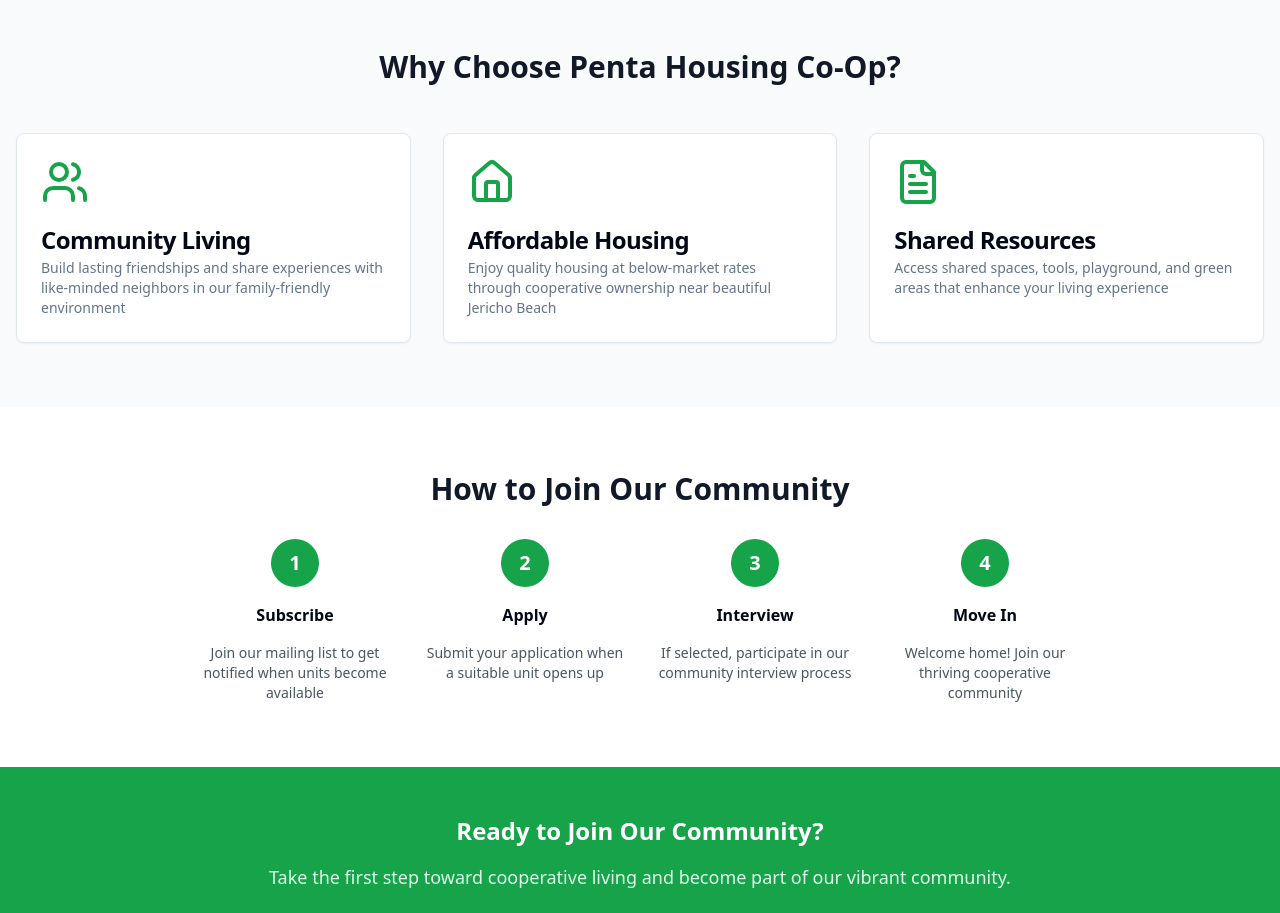
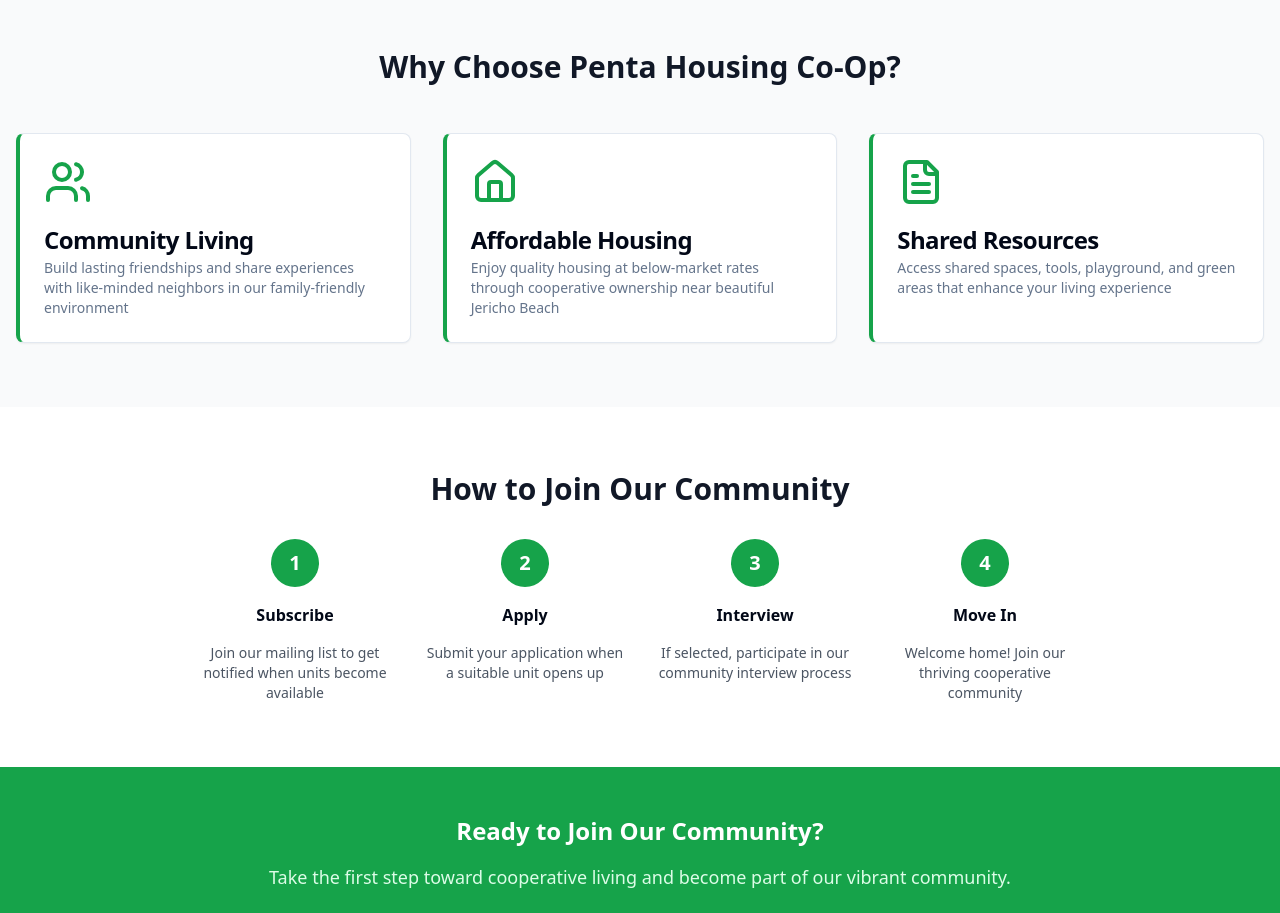
Before and after one commit to redwheeler3/penta-hub-coop-connect, a React (Vite) app: page /members in a window 1280 px wide. Shown: the part 960-1873 px from the top of the page. Built offline with nearby package versions, Linux system fonts and the light colour scheme.

Commit message:
Make homepage blocks less clickable

```diff
--- a/src/pages/Index.tsx
+++ b/src/pages/Index.tsx
@@ -74,7 +74,7 @@ const Index = () => {
             Why Choose Penta Housing Co-Op?
           </h3>
           <div className="grid md:grid-cols-3 gap-8">
-            <Card className="hover:shadow-lg transition-shadow">
+            <Card className="border-l-4 border-l-green-600">
               <CardHeader>
                 <Users className="h-12 w-12 text-green-600 mb-4" />
                 <CardTitle>Community Living</CardTitle>
@@ -84,7 +84,7 @@ const Index = () => {
               </CardHeader>
             </Card>
 
-            <Card className="hover:shadow-lg transition-shadow">
+            <Card className="border-l-4 border-l-green-600">
               <CardHeader>
                 <Home className="h-12 w-12 text-green-600 mb-4" />
                 <CardTitle>Affordable Housing</CardTitle>
@@ -94,7 +94,7 @@ const Index = () => {
               </CardHeader>
             </Card>
 
-            <Card className="hover:shadow-lg transition-shadow">
+            <Card className="border-l-4 border-l-green-600">
               <CardHeader>
                 <FileText className="h-12 w-12 text-green-600 mb-4" />
                 <CardTitle>Shared Resources</CardTitle>
```
